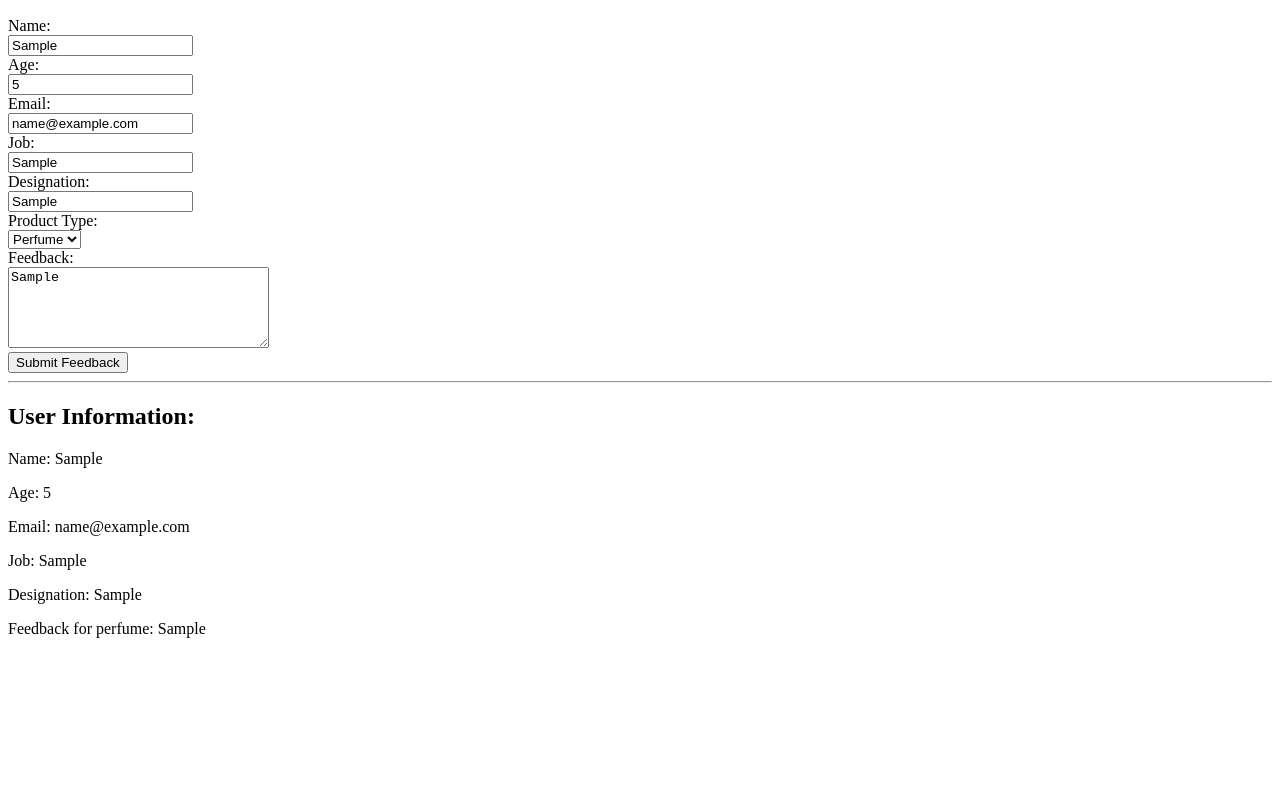
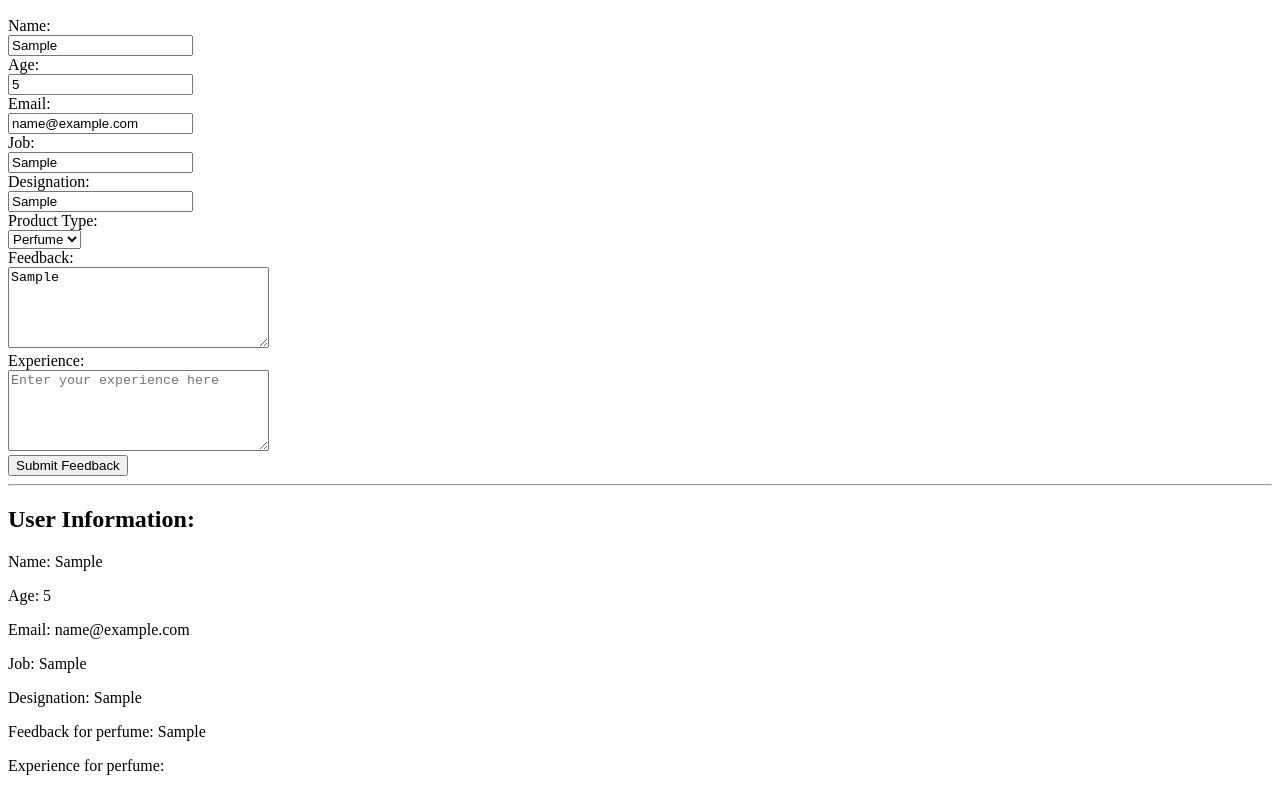
Before and after one commit to sorawitham/javaScriptEssential, a plain HTML site: page productSurvey/product_survey.html in a window 1280 px wide. Both pictures are taken after typing "Sample", "5", "name@example.com", "Sample", "Sample", "Sample" into the empty fields and a click on the button "Submit Feedback". Shown: the part 110-901 px from the top of the page. Before the commit the page ends 800 px from the top, so only its background shows below. Drawn offline with Linux system fonts and the light colour scheme.

Commit message:
add experience

```diff
--- a/productSurvey/product_survey.html
+++ b/productSurvey/product_survey.html
@@ -26,6 +26,8 @@
     </select><br>
     <label for="feedbackText">Feedback:</label><br>
     <textarea id="feedbackText" rows="5" cols="30" placeholder="Enter your feedback here" required></textarea><br>
+    <label for="experienceText">Experience:</label><br>
+    <textarea id="experienceText" rows="5" cols="30" placeholder="Enter your experience here" required></textarea><br>
     <button id="submitBtn">Submit Feedback</button>
     <hr>
     <div id="userInfo" style="display: none;">
@@ -35,7 +37,8 @@
         <p>Email: <span id="userEmail"></span></p>
         <p>Job: <span id="userJob"></span></p>
         <p>Designation: <span id="userDesignation"></span></p>
-        <p>Feedback for <span id="userProductChoice"></span>: <span id="userFeedback"></span></p>
+        <p>Feedback for <span id="userProductChoiceFeedback"></span>: <span id="userFeedback"></span></p>
+        <p>Experience for <span id="userProductChoiceExperience"></span>: <span id="userExperience"></span></p>
     </div>
     <script src="./product_survey.js"></script>
 </body>
--- a/productSurvey/product_survey.js
+++ b/productSurvey/product_survey.js
@@ -6,14 +6,17 @@ function submitFeedback() {
     const designation = document.getElementById('designation').value;
     const productType = document.getElementById('productType').value;
     const feedback = document.getElementById('feedbackText').value;
+    const experience = document.getElementById('experienceText').value;
 
     document.getElementById('userName').innerHTML = username;
     document.getElementById('userAge').innerHTML = age;
     document.getElementById('userEmail').innerHTML = email;
     document.getElementById('userJob').innerHTML = job;
     document.getElementById('userDesignation').innerHTML = designation;
-    document.getElementById('userProductChoice').innerHTML = productType;
+    document.getElementById('userProductChoiceFeedback').innerHTML = productType;
     document.getElementById('userFeedback').innerHTML = feedback;
+    document.getElementById('userProductChoiceExperience').innerHTML = productType;
+    document.getElementById('userExperience').innerHTML = experience;
     document.getElementById('userInfo').style.display = 'block';
 
     alert('Thank you for your valuable feedback');
```
